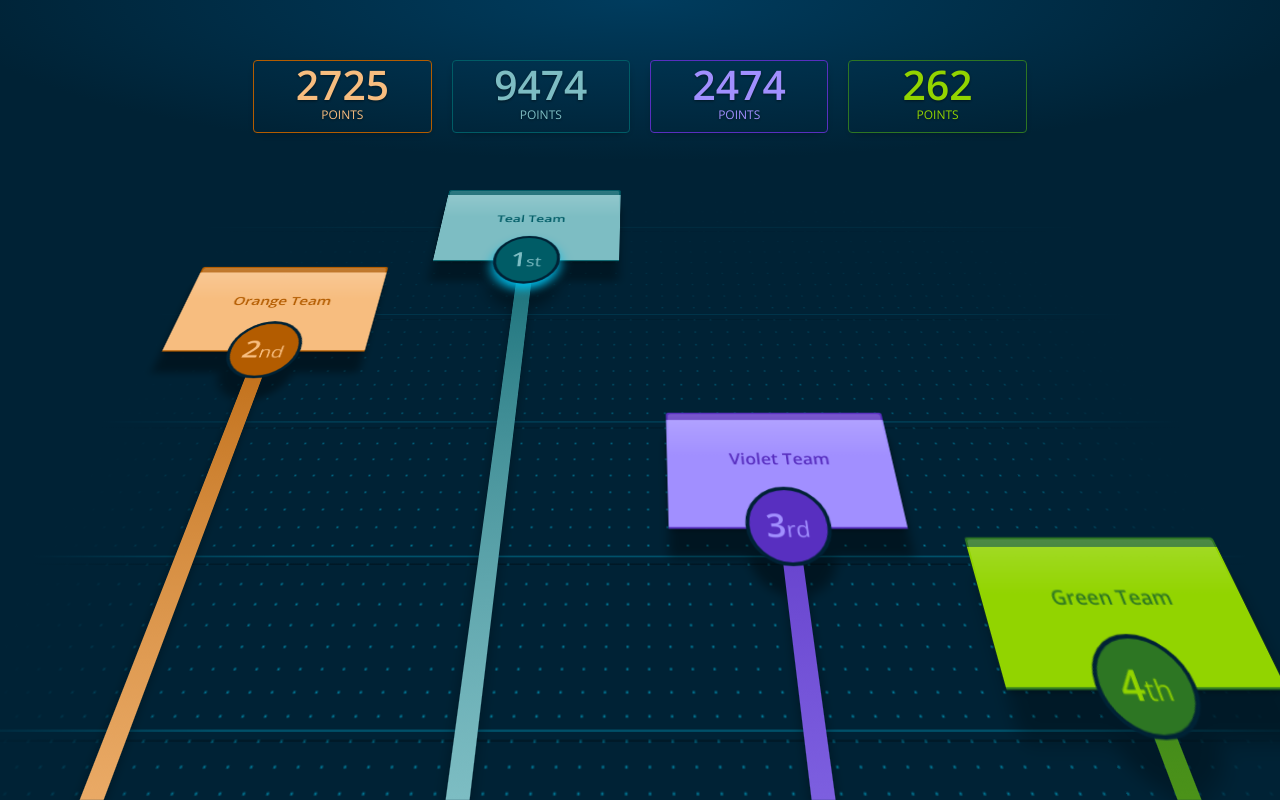
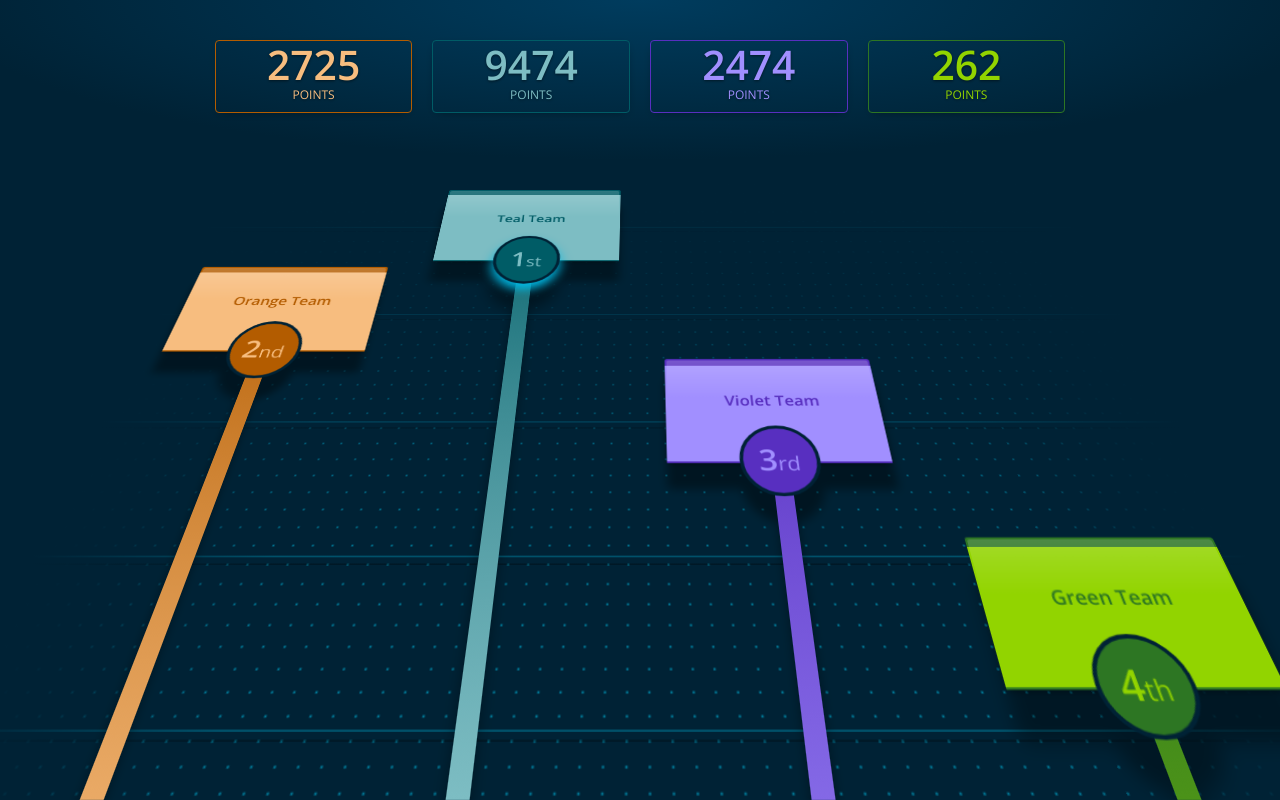
Before and after one commit to andresgalante/scoreboard, a website: page index.html in a window 1280 px wide. Shown: the top 800 px of the page. Drawn offline with nearby package versions, Linux system fonts and the light colour scheme.

Commit message:
changes position of scoreboard

```diff
--- a/index.html
+++ b/index.html
@@ -33,7 +33,7 @@
       </div>
     </div>
 
-    <div class="score"  style="transform: translateY(50%)">
+    <div class="score"  style="transform: translateY(40%)">
       <div class="score-details">
         <h1>Violet Team</h1>
         <h2>3<span>rd</span></h2>
@@ -49,6 +49,7 @@
       </div>
     </div>
 
+
   </div><!-- /container -->
 
   </body>
--- a/sass/styles.scss
+++ b/sass/styles.scss
@@ -6,19 +6,19 @@ $color-background:          #002235;
 $color-background-env:      #002a42;
 $color-text:                #7cdbf3;
 $color-teal:                #7dbdc3;
+$color-blue:                #00b9e4;
+$color-blue-dark:           #007d9c;
 $color-teal-dark:           #005c66;
+$color-green:               #92d400;
+$color-green-dark:          #2d7623;
+$color-yellow:              #f0ab00;
+$color-yellow-dark:         #b58100;
+$color-orange:              #f7bd7f;
+$color-orange-dark:         #b35c00;
+$color-red:                 #ce0000;
+$color-red-dark:            #8b0000;
 $color-violet:              #a18fff;
 $color-violet-dark:         #582fc0;
-$color-orange:              #f7bd7f;
-$color-orange-dark:         #b35c00;
-$color-yellow:              #f0ab00;
-$color-yellow-dark:         #b58100;
-$color-red:                 #ce0000;
-$color-red-dark:            #8b0000;
-$color-blue:                #00b9e4;
-$color-blue-dark:           #007d9c;
-$color-green:               #92d400;
-$color-green-dark:          #2d7623;
 $font-weight-light:         300;
 $font-weight-normal:        400;
 $font-weight-bold:          600;
@@ -47,15 +47,15 @@ body{
   list-style: none;
   padding: 0;
   display: flex;
-  width: calc(100vw - 38%);
-  margin: 0 19%;
+  width: calc(100vw - 32%);
+  margin: 0 16%;
   filter: opacity(1);
   li{
     flex: 1 0 20%;
     border-width: 1px;
     border-style: solid;
     border-color: rgba(0,0,0,.5);
-    margin: 60px 10px 0 10px;
+    margin: 40px 10px 0 10px;
     padding-bottom: 10px;
     border-radius: 4px;
     text-align: center;
@@ -180,7 +180,7 @@ body{
     filter:drop-shadow(0 30px 5px rgba(0,0,0,.4));
   }
   to{
-    filter:drop-shadow(0 50px 10px rgba(0,0,0,.2));
+    filter:drop-shadow(0 50px 10px rgba(0,0,0,.3));
   }
 }
 
@@ -201,8 +201,8 @@ body{
 
 .score{
   animation: hoverboard-shadow 1s ease-in-out alternate infinite;
-  will-change: transform;
-  transition: .5s all ease;
+//  will-change: transform;
+//  transition: .5s all ease;
   text-align: center;
   flex: 1 0 10%;
   margin: 30px 30px 0 30px;
```
Also changed, not shown: css/styles.css.
